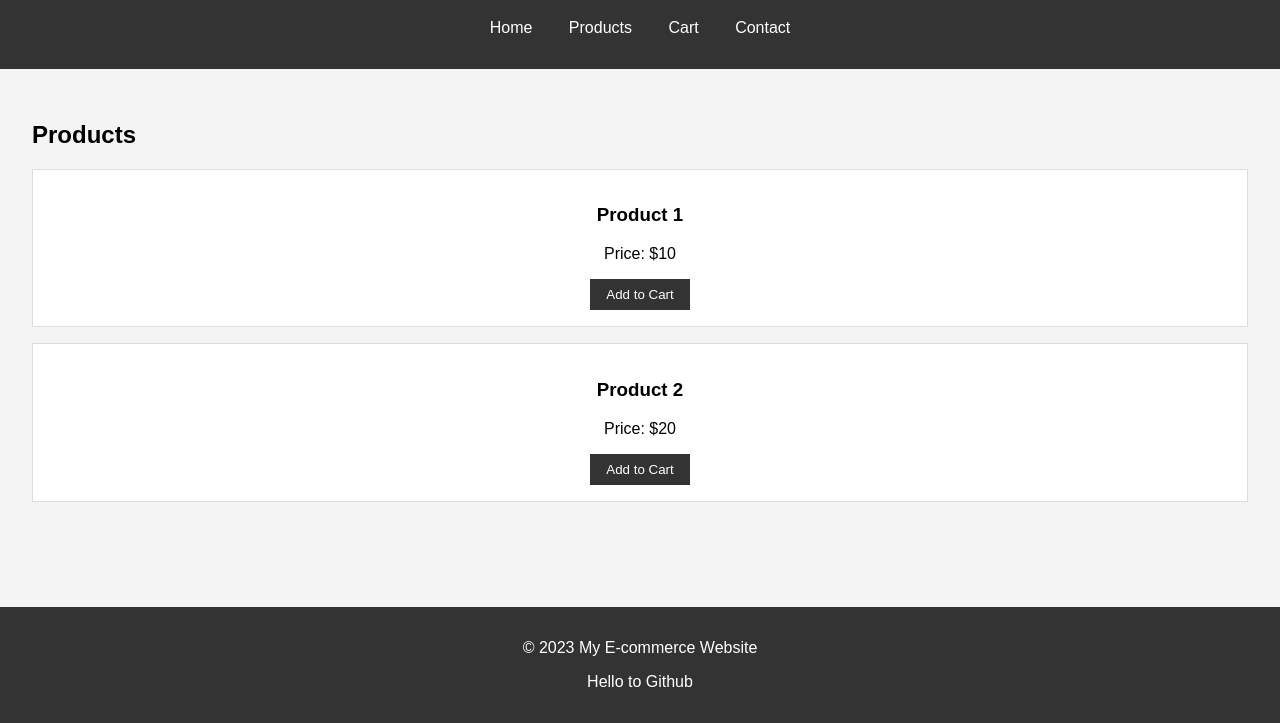
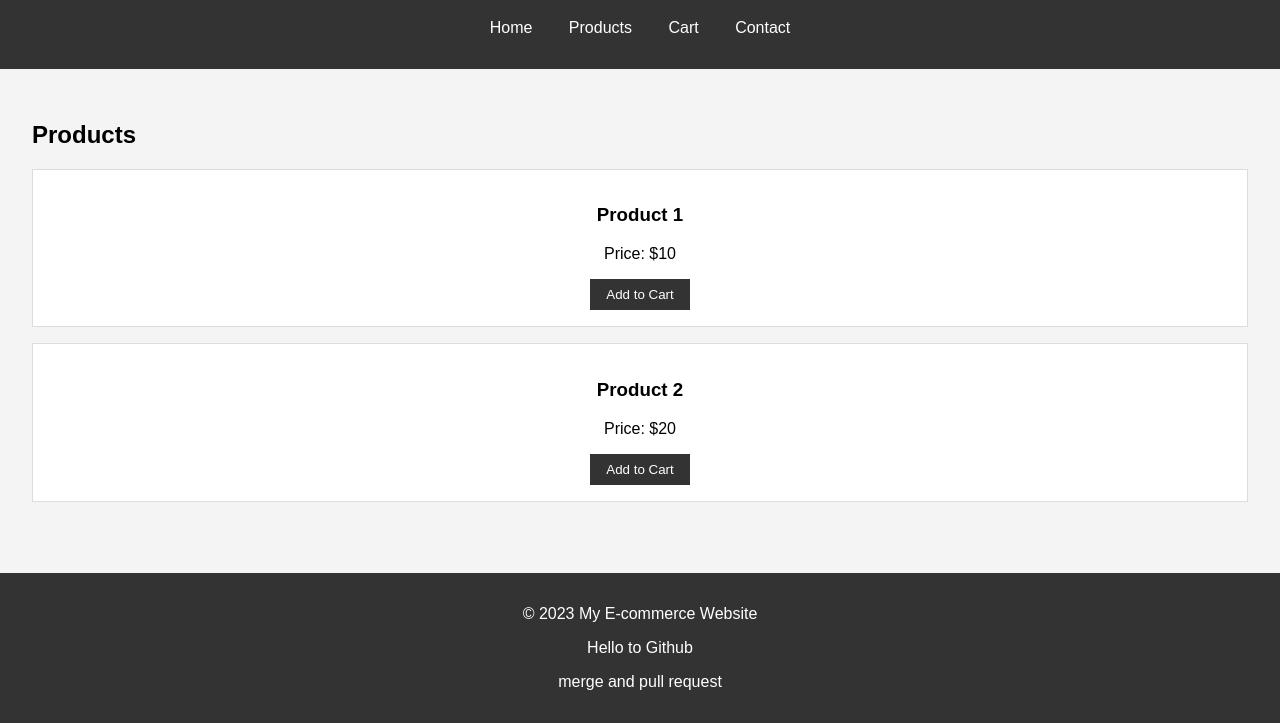
Before and after one commit to Bharathi251/web-development, a plain HTML site: page index.html in a window 1280 px wide. Shown: the part 77-800 px from the top of the page. Drawn offline with Linux system fonts and the light colour scheme.

Commit message:
adding text in line no 40

```diff
--- a/index.html
+++ b/index.html
@@ -37,6 +37,7 @@
     <footer>
         <p>&copy; 2023 My E-commerce Website</p>
         <p>Hello to Github</p>
+        <p>merge and pull request</p>
     </footer>
     <script src="scripts.js"></script>
 </body>
```
